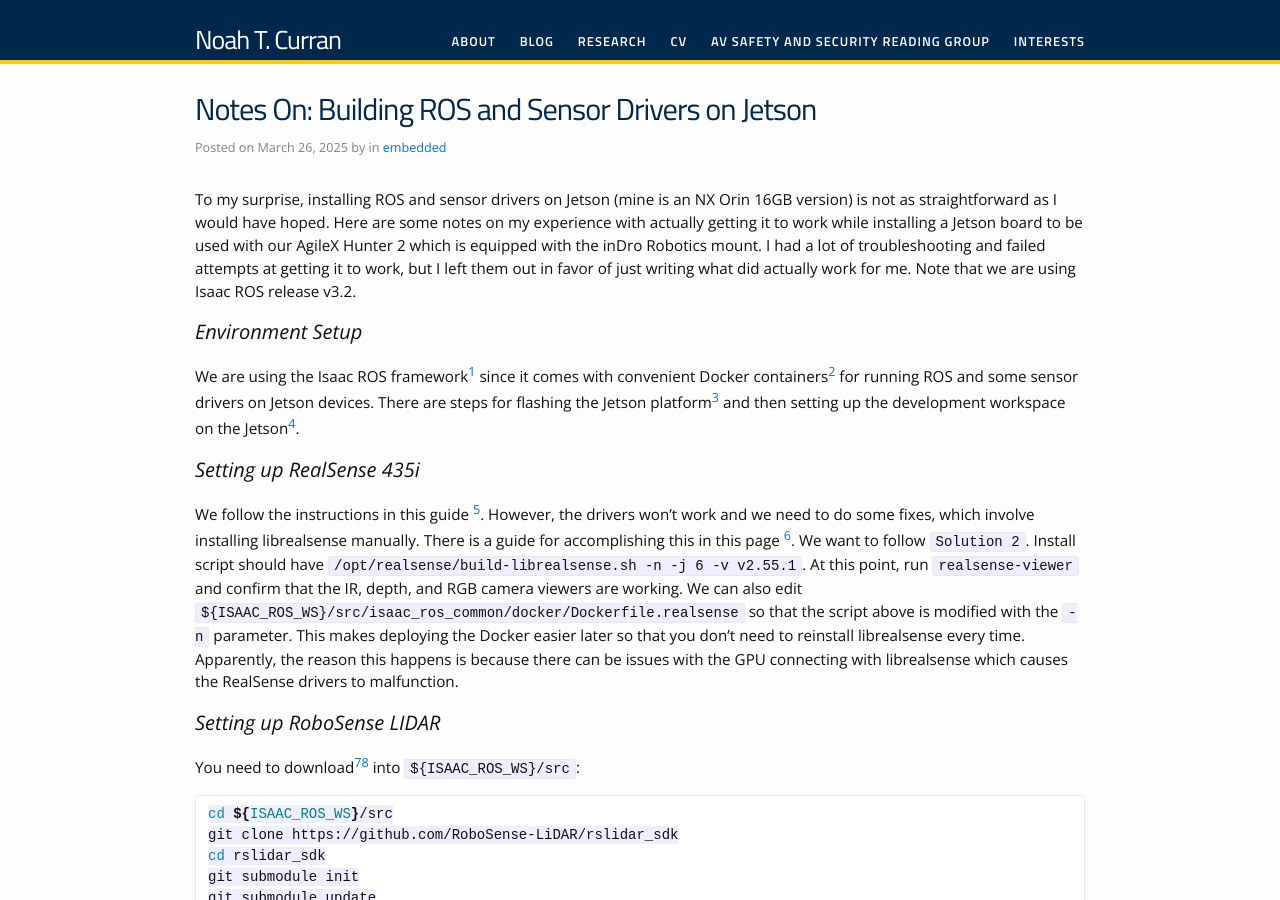
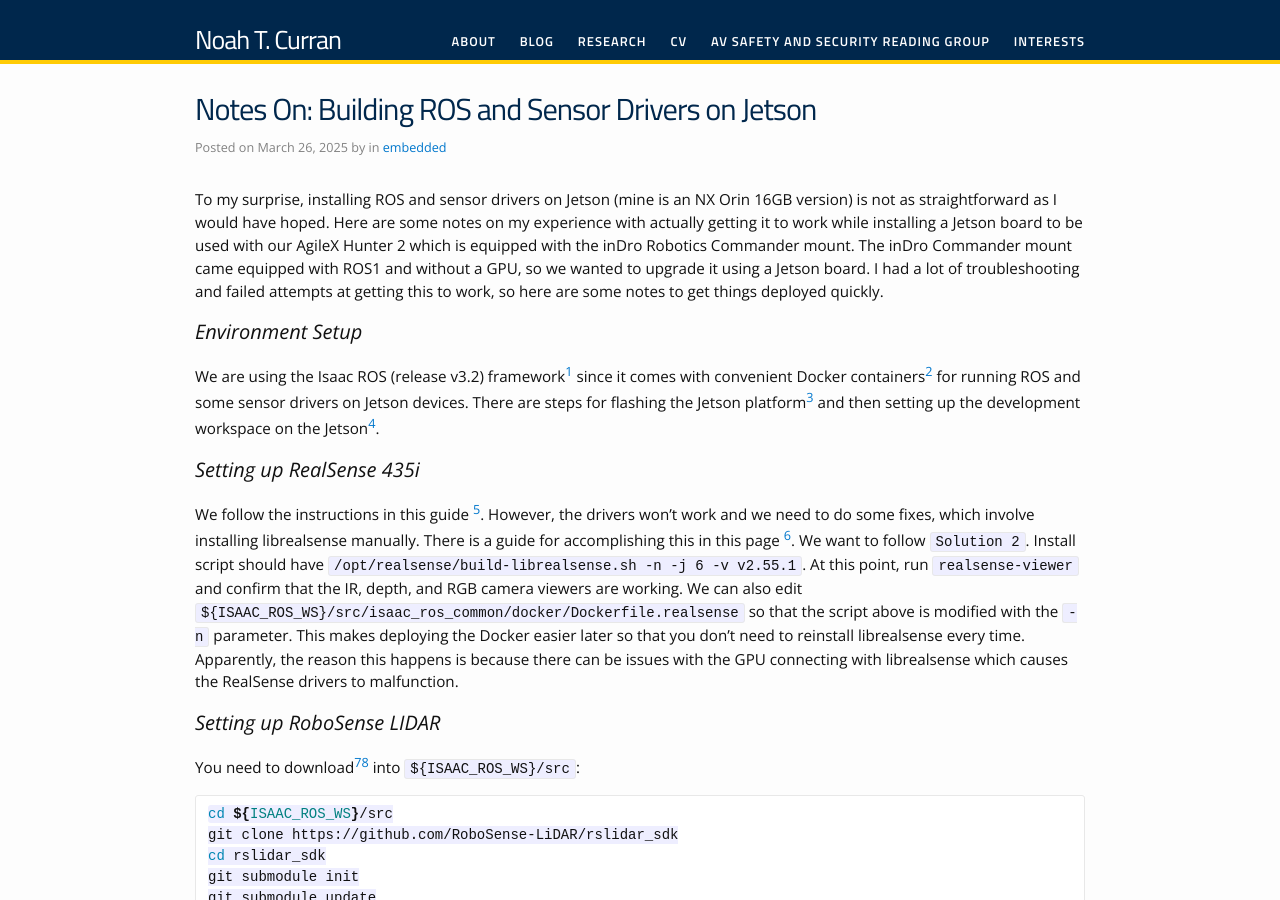
Before and after one commit to noah-curran/noah-curran.github.io, a Jekyll site: the page built from _posts/2025-03-26-notes-on-building-ros-and-sensor-drivers-on-jetson.md, in a window 1280 px wide and 900 px high. Built offline with Jekyll 4.4.1, drawn with Linux system fonts in a browser that asks for light colours.

```diff
--- a/_posts/2025-03-26-notes-on-building-ros-and-sensor-drivers-on-jetson.md
+++ b/_posts/2025-03-26-notes-on-building-ros-and-sensor-drivers-on-jetson.md
@@ -4,10 +4,10 @@
 date:   2025-03-26 16:44
 categories: embedded
 ---
-To my surprise, installing ROS and sensor drivers on Jetson (mine is an NX Orin 16GB version) is not as straightforward as I would have hoped. Here are some notes on my experience with actually getting it to work while installing a Jetson board to be used with our AgileX Hunter 2 which is equipped with the inDro Robotics mount. I had a lot of troubleshooting and failed attempts at getting it to work, but I left them out in favor of just writing what did actually work for me. Note that we are using Isaac ROS release v3.2.
+To my surprise, installing ROS and sensor drivers on Jetson (mine is an NX Orin 16GB version) is not as straightforward as I would have hoped. Here are some notes on my experience with actually getting it to work while installing a Jetson board to be used with our AgileX Hunter 2 which is equipped with the inDro Robotics Commander mount. The inDro Commander mount came equipped with ROS1 and without a GPU, so we wanted to upgrade it using a Jetson board. I had a lot of troubleshooting and failed attempts at getting this to work, so here are some notes to get things deployed quickly.
 
 ### Environment Setup
-We are using the Isaac ROS framework[^1] since it comes with convenient Docker containers[^2] for running ROS and some sensor drivers on Jetson devices. There are steps for flashing the Jetson platform[^3] and then setting up the development workspace on the Jetson[^4].
+We are using the Isaac ROS (release v3.2) framework[^1] since it comes with convenient Docker containers[^2] for running ROS and some sensor drivers on Jetson devices. There are steps for flashing the Jetson platform[^3] and then setting up the development workspace on the Jetson[^4].
 
 ### Setting up RealSense 435i
 We follow the instructions in this guide [^5]. However, the drivers won't work and we need to do some fixes, which involve installing librealsense manually. There is a guide for accomplishing this in this page [^6]. We want to follow `Solution 2`. Install script should have `/opt/realsense/build-librealsense.sh -n -j 6 -v v2.55.1`. At this point, run `realsense-viewer` and confirm that the IR, depth, and RGB camera viewers are working. We can also edit `${ISAAC_ROS_WS}/src/isaac_ros_common/docker/Dockerfile.realsense` so that the script above is modified with the `-n` parameter. This makes deploying the Docker easier later so that you don't need to reinstall librealsense every time. Apparently, the reason this happens is because there can be issues with the GPU connecting with librealsense which causes the RealSense drivers to malfunction.
```
